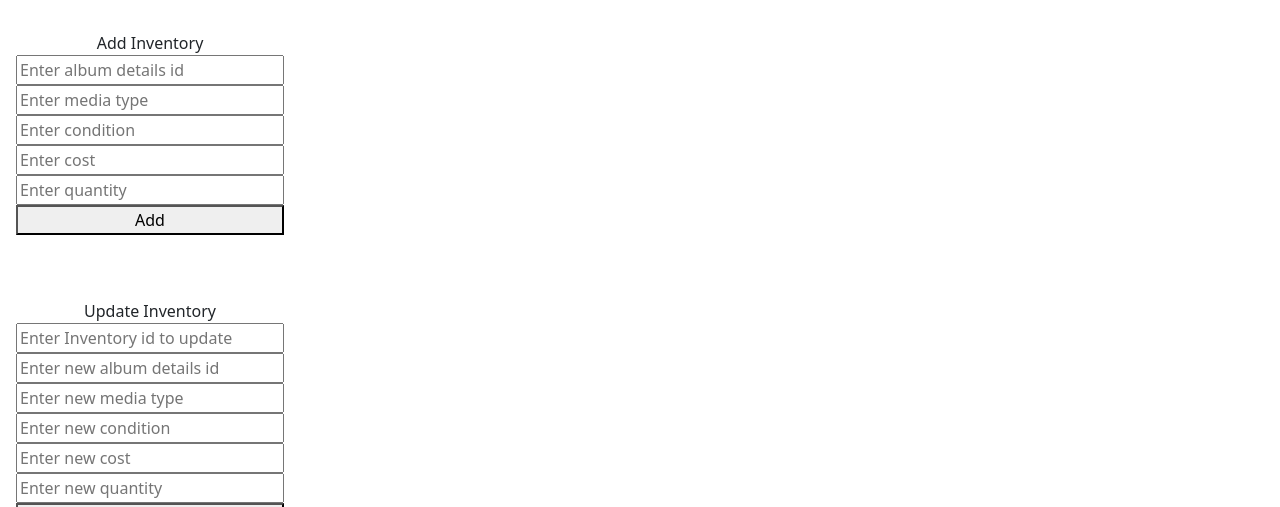
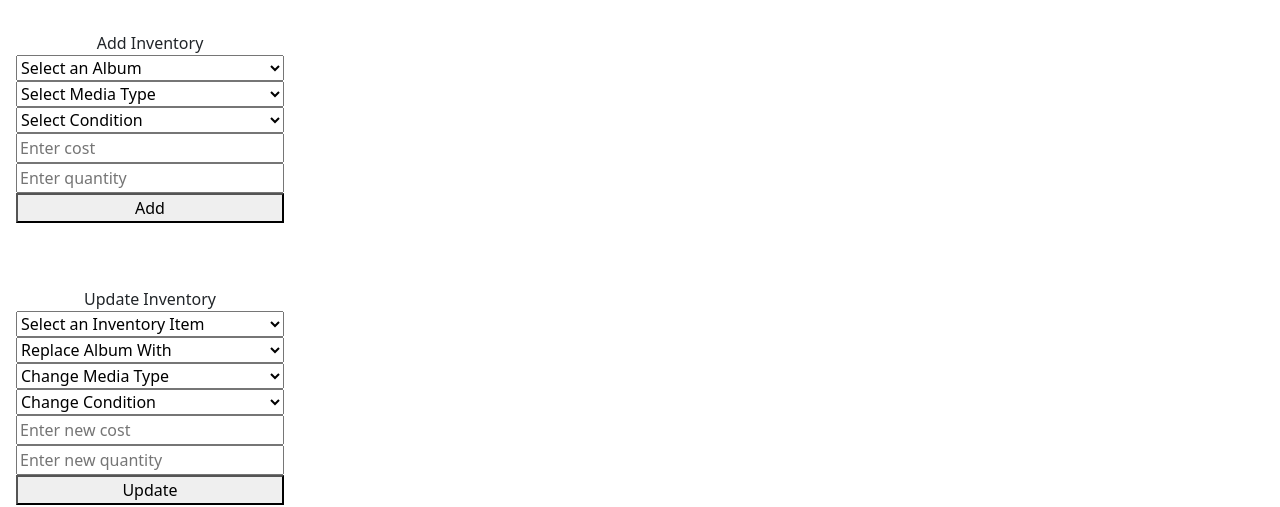
Before and after one commit to BrandonAG/placeholder_records, a React (Create React App) app in the folder basic_ui/client/: page /inventory in a window 1280 px wide. Shown: the part 155-662 px from the top of the page. Built offline with nearby package versions, Linux system fonts and the light colour scheme; no server answers; the HTML template or start-up script is replaced by a standard one.

Commit message:
removed form feilds requiring foreign key IDs, replaced with dropdowns representing available options

```diff
--- a/basic_ui/client/src/components/AlbumDetailsForm.js
+++ b/basic_ui/client/src/components/AlbumDetailsForm.js
@@ -7,8 +7,13 @@ function AlbumDetailsForm() {
                 <button type="submit">Add</button>
             </form>
             <form>
-                <label>Update Album Details</label>
-                <input type="number" min="0" placeholder="Enter album id to update"></input>
+                <label for="album-details">Update Album Details</label>
+                <select id="album-details" name="album-details">
+                    <option value="select">Select an Album</option>
+                    <option value="1">Album 1</option>
+                    <option value="2">Album 2</option>
+                    <option value="3">Album 3</option>
+                </select>
                 <input type='text' placeholder='Enter new album name'></input>
                 <button type="submit">Update</button>
             </form>
--- a/basic_ui/client/src/components/ArtistAlbumDetailsForm.js
+++ b/basic_ui/client/src/components/ArtistAlbumDetailsForm.js
@@ -3,16 +3,46 @@ function ArtistAlbumDetailsForm() {
         <>
         <form>
             <label>Add Artist Album Details</label>
-            <input type='number' min="0" placeholder='Enter artist id'></input>
-            <input type='number' min="0" placeholder='Enter album details id'></input>
+            <select id="artist" name="artist">
+                <option value="select">Select an Artist</option>
+                <option value="1">Artist 1</option>
+                <option value="2">Artist 2</option>
+                <option value="3">Artist 3</option>
+            </select>
+            <select id="album-details" name="album-details">
+                <option value="select">Select an Album</option>
+                <option value="1">Album 1</option>
+                <option value="2">Album 2</option>
+                <option value="3">Album 3</option>
+            </select>
             <button type="submit">Add</button>
         </form>
-                <form>
+        <form>
             <label>Update Artist Album Details</label>
-            <input type='number' min="0" placeholder='Enter artist id to update'></input>
-            <input type='number' min="0" placeholder='Enter album details id to update'></input>
-            <input type='number' min="0" placeholder='Enter new artist id'></input>
-            <input type='number' min="0" placeholder='Enter new album details'></input>
+            <select id="artist" name="artist">
+                <option value="select">Select an Artist</option>
+                <option value="1">Artist 1</option>
+                <option value="2">Artist 2</option>
+                <option value="3">Artist 3</option>
+            </select>
+            <select id="album-details" name="album-details">
+                <option value="select">Select an Album</option>
+                <option value="1">Album 1</option>
+                <option value="2">Album 2</option>
+                <option value="3">Album 3</option>
+            </select>
+            <select id="artist" name="artist">
+                <option value="select">Replace Artist With</option>
+                <option value="1">Artist 1</option>
+                <option value="2">Artist 2</option>
+                <option value="3">Artist 3</option>
+            </select>
+            <select id="album-details" name="album-details">
+                <option value="select">Replace Album With</option>
+                <option value="1">Album 1</option>
+                <option value="2">Album 2</option>
+                <option value="3">Album 3</option>
+            </select>
             <button type="submit">Update</button>
         </form>
         </>
--- a/basic_ui/client/src/components/ArtistsForm.js
+++ b/basic_ui/client/src/components/ArtistsForm.js
@@ -8,7 +8,12 @@ function ArtistsForm() {
             </form>
             <form>
                 <label>Update Artist</label>
-                <input type="number" min="0" placeholder="Enter artist id to update"></input>
+                <select id="artist" name="artist">
+                    <option value="select">Select an Artist</option>
+                    <option value="1">Artist 1</option>
+                    <option value="2">Artist 2</option>
+                    <option value="3">Artist 3</option>
+                </select>
                 <input type='text' placeholder='Enter updated artist name'></input>
                 <button type="submit">Update</button>
             </form>
--- a/basic_ui/client/src/components/GenreAlbumDetailsForm.js
+++ b/basic_ui/client/src/components/GenreAlbumDetailsForm.js
@@ -3,16 +3,46 @@ function GenreAlbumDetailsForm() {
         <>
         <form>
             <label>Add Genre Album Details</label>
-            <input type='number' min="0" placeholder='Enter genre id'></input>
-            <input type='number' min="0" placeholder='Enter album details id'></input>
+            <select id="genre" name="genre">
+                <option value="select">Select a Genre</option>
+                <option value="1">Genre 1</option>
+                <option value="2">Genre 2</option>
+                <option value="3">Genre 3</option>
+            </select>
+            <select id="album-details" name="album-details">
+                <option value="select">Select an Album</option>
+                <option value="1">Album 1</option>
+                <option value="2">Album 2</option>
+                <option value="3">Album 3</option>
+            </select>
             <button type="submit">Add</button>
         </form>
-                <form>
+        <form>
             <label>Update Genre Album Details</label>
-            <input type='number' min="0" placeholder='Enter genre id to update'></input>
-            <input type='number' min="0" placeholder='Enter album details id to update'></input>
-            <input type='number' min="0" placeholder='Enter new genre id'></input>
-            <input type='number' min="0" placeholder='Enter new album details'></input>
+            <select id="genre" name="genre">
+                <option value="select">Select a Genre</option>
+                <option value="1">Genre 1</option>
+                <option value="2">Genre 2</option>
+                <option value="3">Genre 3</option>
+            </select>
+            <select id="album-details" name="album-details">
+                <option value="select">Select an Album</option>
+                <option value="1">Album 1</option>
+                <option value="2">Album 2</option>
+                <option value="3">Album 3</option>
+            </select>
+            <select id="genre" name="genre">
+                <option value="select">Replace Genre With</option>
+                <option value="1">Genre 1</option>
+                <option value="2">Genre 2</option>
+                <option value="3">Genre 3</option>
+            </select>
+            <select id="album-details" name="album-details">
+                <option value="select">Replace Album With</option>
+                <option value="1">Album 1</option>
+                <option value="2">Album 2</option>
+                <option value="3">Album 3</option>
+            </select>
             <button type="submit">Update</button>
         </form>
         </>
--- a/basic_ui/client/src/components/GenresForm.js
+++ b/basic_ui/client/src/components/GenresForm.js
@@ -8,7 +8,12 @@ function GenresForm() {
             </form>
             <form>
                 <label>Update Genre</label>
-                <input type="number" min="0" placeholder="Enter genre id to update"></input>
+                <select id="genre" name="genre">
+                    <option value="select">Select a Genre</option>
+                    <option value="1">Genre 1</option>
+                    <option value="2">Genre 2</option>
+                    <option value="3">Genre 3</option>
+                </select>
                 <input type='text' placeholder='Enter new genre name'></input>
                 <button type="submit">Update</button>
             </form>
--- a/basic_ui/client/src/components/InventoryForm.js
+++ b/basic_ui/client/src/components/InventoryForm.js
@@ -3,9 +3,22 @@ function InventoryForm() {
         <>
             <form>
                 <label>Add Inventory</label>
-                <input type='number' min="0" placeholder='Enter album details id'></input>
-                <input type='text' placeholder='Enter media type'></input>
-                <input type='text' placeholder='Enter condition'></input>
+                <select id="album-details" name="album-details">
+                    <option value="select">Select an Album</option>
+                    <option value="1">Album 1</option>
+                    <option value="2">Album 2</option>
+                    <option value="3">Album 3</option>
+                </select>
+                <select id="media-type" name="media-type">
+                    <option value="select">Select Media Type</option>
+                    <option value="1">vinyl</option>
+                    <option value="2">cassette</option>
+                </select>
+                <select id="condition-type" name="condition-type">
+                    <option value="select">Select Condition</option>
+                    <option value="1">new</option>
+                    <option value="2">used</option>
+                </select>
                 <input type='number' min='0' step='any' placeholder='Enter cost'></input>
                 <input type='number' min='0' placeholder='Enter quantity'></input>
                 <button type="submit">Add</button>
@@ -13,10 +26,28 @@ function InventoryForm() {
             </form>
             <form>
                 <label>Update Inventory</label>
-                <input type="number" min="0" placeholder="Enter Inventory id to update"></input>
-                <input type='number' min="0" placeholder='Enter new album details id'></input>
-                <input type='text' placeholder='Enter new media type'></input>
-                <input type='text' placeholder='Enter new condition'></input>
+                <select id="inventory" name="inventory">
+                    <option value="select">Select an Inventory Item</option>
+                    <option value="1">1</option>
+                    <option value="2">2</option>
+                    <option value="3">3</option>
+                </select>
+                <select id="album-details" name="album-details">
+                    <option value="select">Replace Album With</option>
+                    <option value="1">Album 1</option>
+                    <option value="2">Album 2</option>
+                    <option value="3">Album 3</option>
+                </select>
+                <select id="media-type" name="media-type">
+                    <option value="select">Change Media Type</option>
+                    <option value="1">vinyl</option>
+                    <option value="2">cassette</option>
+                </select>
+                <select id="condition-type" name="condition-type">
+                    <option value="select">Change Condition</option>
+                    <option value="1">new</option>
+                    <option value="2">used</option>
+                </select>
                 <input type='number' min='0' step='any' placeholder='Enter new cost'></input>
                 <input type='number' min='0' placeholder='Enter new quantity'></input>
                 <button type="submit">Update</button>
```
